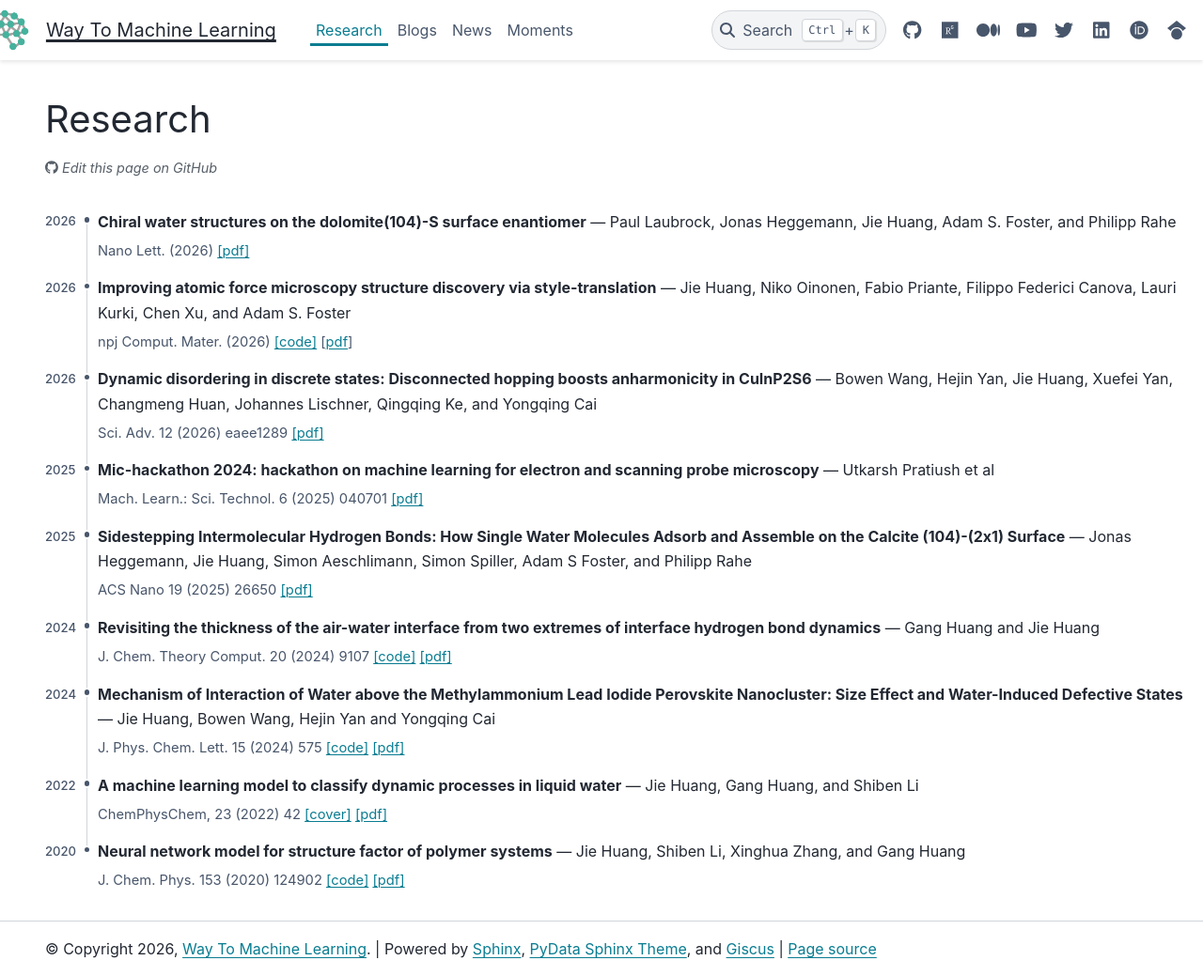
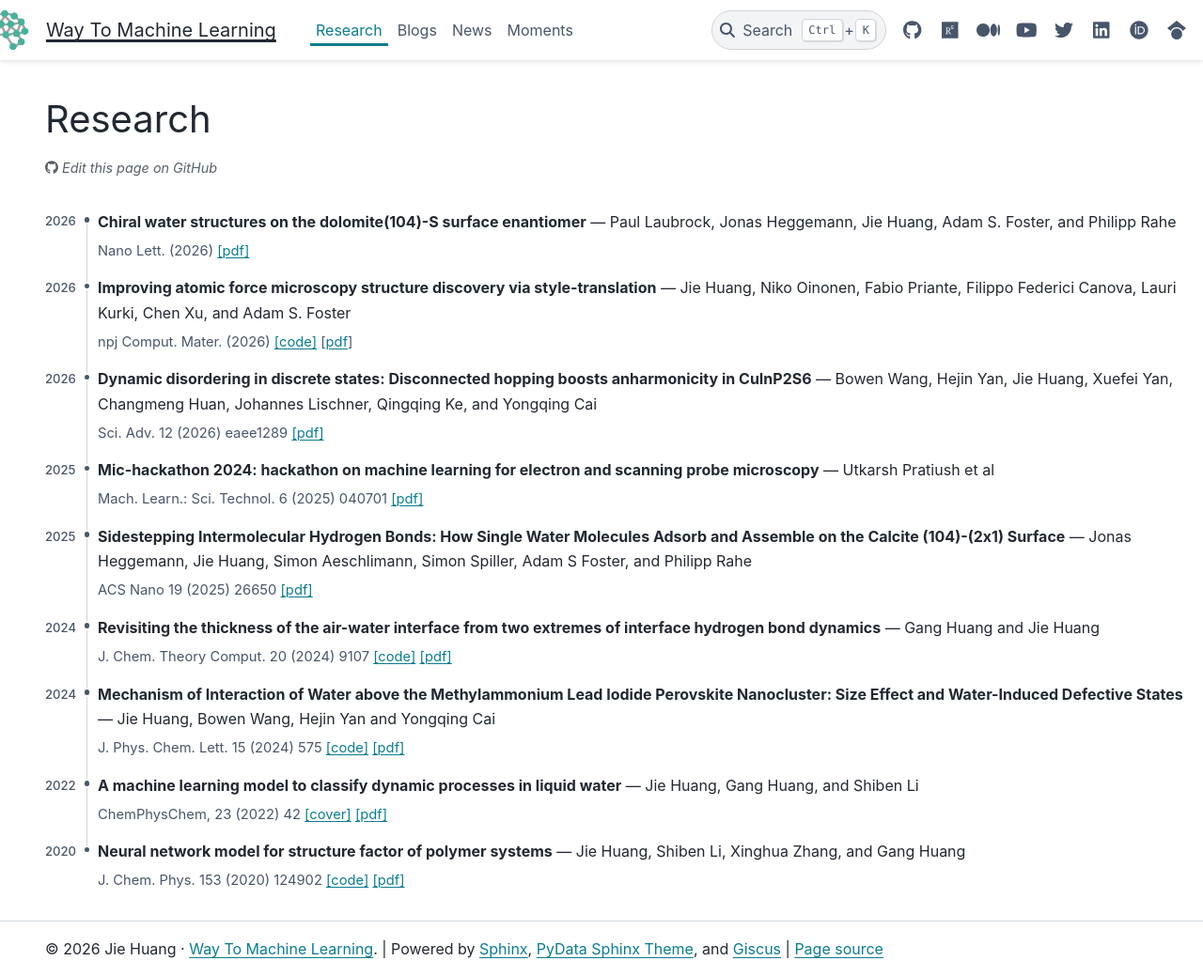
Before and after one commit to way2ml/way2ml.github.io, a Sphinx documentation site: the page built from doc/research.md, in a window 1280 px wide and 1039 px high. Shown: the whole window at 94% size. Built offline with Sphinx 7.4.7 and the PyData theme 0.15.4, drawn with Linux system fonts in a browser that asks for light colours.

Commit message:
Update site copyright attribution

```diff
--- a/doc/_templates/page.html
+++ b/doc/_templates/page.html
@@ -55,7 +55,7 @@
 <div class="bd-footer__inner bd-page-width">
   <div class="footer-item" style="width: 100%; text-align: center;">
     <p>
-      © Copyright 2026, <a href="https://way2ml.github.io/">Way To Machine Learning</a>. |
+      © 2026 Jie Huang · <a href="https://way2ml.github.io/">Way To Machine Learning</a>. |
       Powered by <a href="https://www.sphinx-doc.org/">Sphinx</a>, <a href="https://pydata-sphinx-theme.readthedocs.io/en/stable/index.html">PyData Sphinx Theme</a>, and <a href="https://giscus.app" target="_blank" rel="noopener">Giscus</a>{% if sourcename %} |
       <a href="{{ pathto('_sources/' + sourcename, true) }}" rel="nofollow">Page source</a>{% endif %}
     </p>
--- a/doc/conf.py
+++ b/doc/conf.py
@@ -12,7 +12,7 @@ sys.path.insert(0, str(Path(__file__).parent / '_extensions'))
 # https://www.sphinx-doc.org/en/master/usage/configuration.html#project-information
 
 project = 'Way To Machine Learning'
-copyright = '2025, Way To Machine Learning'
+copyright = '2026, Jie Huang · Way To Machine Learning'
 author = 'Jie Huang'
 release = '0.0.1'
 
```
